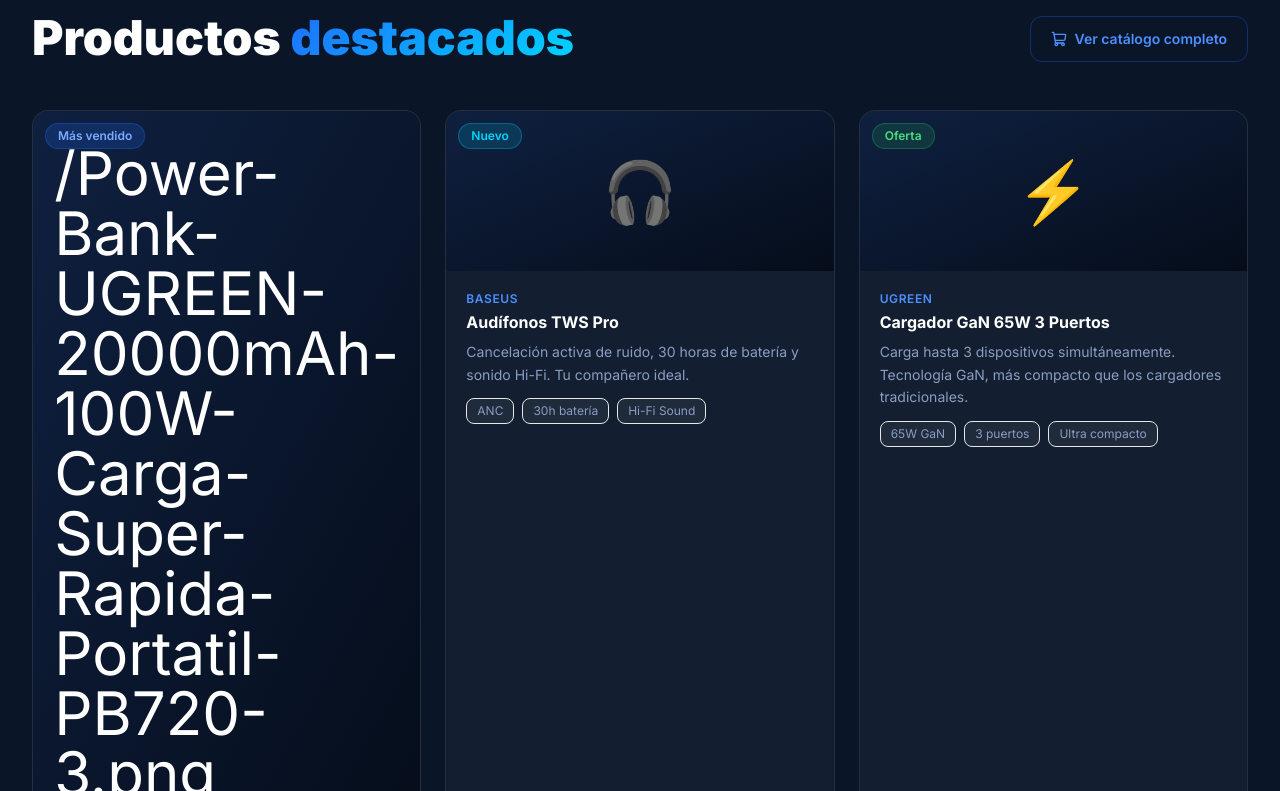
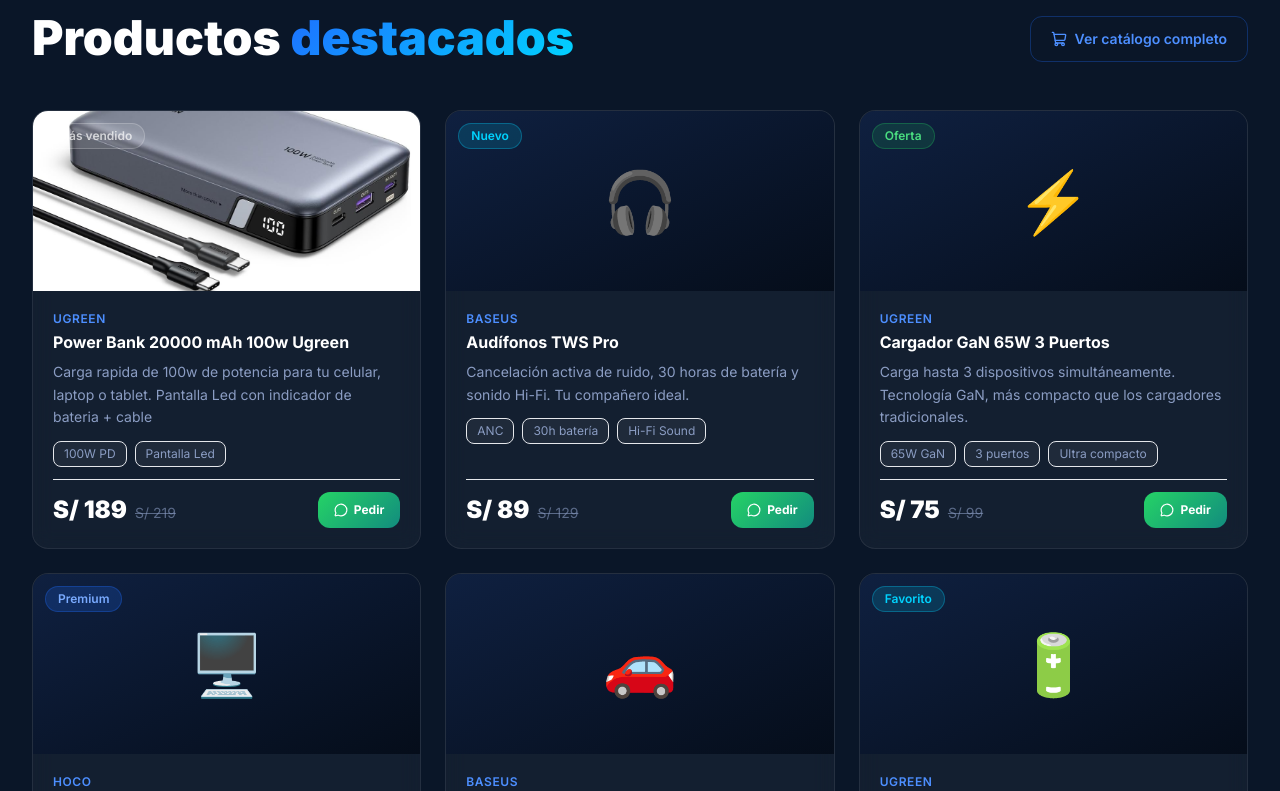
Before and after one commit to cleonlarosa-sys/nexory-shop, a React (Vite) app: page / in a window 1280 px wide. Shown: the part 1929-2720 px from the top of the page. Built offline with nearby package versions, Linux system fonts and the light colour scheme.

Commit message:
Update Products.jsx

```diff
--- a/src/components/Products.jsx
+++ b/src/components/Products.jsx
@@ -5,7 +5,13 @@
   blue: "bg-electric-500/20 text-electric-300 border-electric-500/30",
   cyan: "bg-cyan-glow/15 text-cyan-glow border-cyan-glow/30",
   green: "bg-green-500/15 text-green-400 border-green-500/30",
+  Gray: "bg-white/10 text-white/70 border-white/20",
 };
+
+function isImageUrl(str) {
+  if (!str) return false;
+  return str.startsWith("/") || str.startsWith("http") || str.startsWith("data:");
+}
 
 function ProductCard({ product }) {
   const waMsg = `Hola! Estoy interesado en: ${product.brand} ${product.name}. ¿Está disponible?`;
@@ -13,64 +19,44 @@
 
   return (
     <div className="card-glass card-hover rounded-2xl overflow-hidden flex flex-col group">
-      {/* Product image area */}
-      <div className="relative bg-gradient-to-br from-navy-800 to-navy-950 p-8 flex items-center justify-center min-h-[160px]">
+      <div className="relative bg-gradient-to-br from-navy-800 to-navy-950 flex items-center justify-center min-h-[180px] overflow-hidden">
         {product.badge && (
-          <span
-            className={`absolute top-3 left-3 text-xs font-semibold px-3 py-1 rounded-full border ${
-              BADGE_COLORS[product.badgeColor] || BADGE_COLORS.blue
-            }`}
-          >
+          <span className={`absolute top-3 left-3 z-10 text-xs font-semibold px-3 py-1 rounded-full border ${BADGE_COLORS[product.badgeColor] || BADGE_COLORS.blue}`}>
             {product.badge}
           </span>
         )}
-        <span className="text-6xl group-hover:scale-110 transition-transform duration-300 select-none">
-          {product.image}
-        </span>
+        {isImageUrl(product.image) ? (
+          <img
+            src={product.image}
+            alt={product.name}
+            className="w-full h-[180px] object-cover group-hover:scale-105 transition-transform duration-300"
+            onError={(e) => { e.target.style.display = "none"; e.target.nextSibling.style.display = "flex"; }}
+          />
+        ) : null}
+        <div
+          className="w-full h-[180px] flex items-center justify-center text-6xl group-hover:scale-110 transition-transform duration-300 select-none"
+          style={{ display: isImageUrl(product.image) ? "none" : "flex" }}
+        >
+          {product.image || "📦"}
+        </div>
       </div>
-
-      {/* Content */}
       <div className="p-5 flex flex-col flex-1 gap-3">
         <div>
-          <p className="text-xs font-semibold text-electric-400 uppercase tracking-wider mb-1">
-            {product.brand}
-          </p>
-          <h3 className="text-white font-bold text-base leading-snug mb-2">
-            {product.name}
-          </h3>
-          <p className="text-slate-text text-sm leading-relaxed">
-            {product.desc}
-          </p>
+          <p className="text-xs font-semibold text-electric-400 uppercase tracking-wider mb-1">{product.brand}</p>
+          <h3 className="text-white font-bold text-base leading-snug mb-2">{product.name}</h3>
+          <p className="text-slate-text text-sm leading-relaxed">{product.desc}</p>
         </div>
-
-        {/* Features */}
         <div className="flex flex-wrap gap-2">
           {product.features.map((f) => (
-            <span
-              key={f}
-              className="text-xs px-2.5 py-1 rounded-lg bg-white/5 text-slate-text border border-white/8"
-            >
-              {f}
-            </span>
+            <span key={f} className="text-xs px-2.5 py-1 rounded-lg bg-white/5 text-slate-text border border-white/8">{f}</span>
           ))}
         </div>
-
-        {/* Price & CTA */}
         <div className="flex items-center justify-between mt-auto pt-3 border-t border-white/8">
           <div>
             <span className="text-2xl font-black text-white">{product.price}</span>
-            {product.oldPrice && (
-              <span className="text-sm text-slate-text/60 line-through ml-2">
-                {product.oldPrice}
-              </span>
-            )}
+            {product.oldPrice && <span className="text-sm text-slate-text/60 line-through ml-2">{product.oldPrice}</span>}
           </div>
-          <a
-            href={waLink}
-            target="_blank"
-            rel="noopener noreferrer"
-            className="btn-whatsapp flex items-center gap-1.5 px-4 py-2.5 rounded-xl text-xs font-bold text-white"
-          >
+          <a href={waLink} target="_blank" rel="noopener noreferrer" className="btn-whatsapp flex items-center gap-1.5 px-4 py-2.5 rounded-xl text-xs font-bold text-white">
             <MessageCircle className="w-3.5 h-3.5" />
             Pedir
           </a>
@@ -82,58 +68,24 @@
 
 export default function Products() {
   const waLink = `https://wa.me/${SITE.whatsapp}?text=${encodeURIComponent(SITE.whatsappMsg)}`;
-
   return (
     <section id="productos" className="py-24 relative">
       <div className="section-divider mb-24" />
-
       <div className="max-w-7xl mx-auto px-4 sm:px-6 lg:px-8">
-        {/* Header */}
         <div className="flex flex-col sm:flex-row items-start sm:items-end justify-between gap-4 mb-12">
           <div>
-            <p className="text-sm font-semibold text-cyan-glow uppercase tracking-widest mb-3">
-              Catálogo
-            </p>
-            <h2 className="text-4xl sm:text-5xl font-black text-white">
-              Productos{" "}
-              <span className="text-gradient">destacados</span>
-            </h2>
+            <p className="text-sm font-semibold text-cyan-glow uppercase tracking-widest mb-3">Catálogo</p>
+            <h2 className="text-4xl sm:text-5xl font-black text-white">Productos <span className="text-gradient">destacados</span></h2>
           </div>
-          <a
-            href={waLink}
-            target="_blank"
-            rel="noopener noreferrer"
-            className="hidden sm:flex items-center gap-2 px-5 py-3 rounded-xl text-sm font-semibold text-electric-400 border border-electric-500/30 hover:bg-electric-500/10 transition-all whitespace-nowrap"
-          >
+          <a href={waLink} target="_blank" rel="noopener noreferrer" className="hidden sm:flex items-center gap-2 px-5 py-3 rounded-xl text-sm font-semibold text-electric-400 border border-electric-500/30 hover:bg-electric-500/10 transition-all whitespace-nowrap">
             <ShoppingCart className="w-4 h-4" />
             Ver catálogo completo
           </a>
         </div>
-
-        {/* Products grid */}
         <div className="grid grid-cols-1 sm:grid-cols-2 lg:grid-cols-3 gap-6 mb-10">
-          {PRODUCTS.map((product) => (
-            <ProductCard key={product.id} product={product} />
-          ))}
+          {PRODUCTS.map((product) => (<ProductCard key={product.id} product={product} />))}
         </div>
-
-        {/* Mobile CTA */}
-        <div className="sm:hidden text-center">
-          <a
-            href={waLink}
-            target="_blank"
-            rel="noopener noreferrer"
-            className="inline-flex items-center gap-2 px-6 py-3 rounded-xl text-sm font-semibold text-electric-400 border border-electric-500/30 hover:bg-electric-500/10 transition-all"
-          >
-            <ShoppingCart className="w-4 h-4" />
-            Ver catálogo completo
-          </a>
-        </div>
-
-        {/* Note */}
-        <p className="text-center text-slate-text/50 text-sm mt-6">
-          * Precios sujetos a disponibilidad. Consulta por stock en tiempo real vía WhatsApp.
-        </p>
+        <p className="text-center text-slate-text/50 text-sm mt-6">* Precios sujetos a disponibilidad. Consulta por stock en tiempo real vía WhatsApp.</p>
       </div>
     </section>
   );
```
